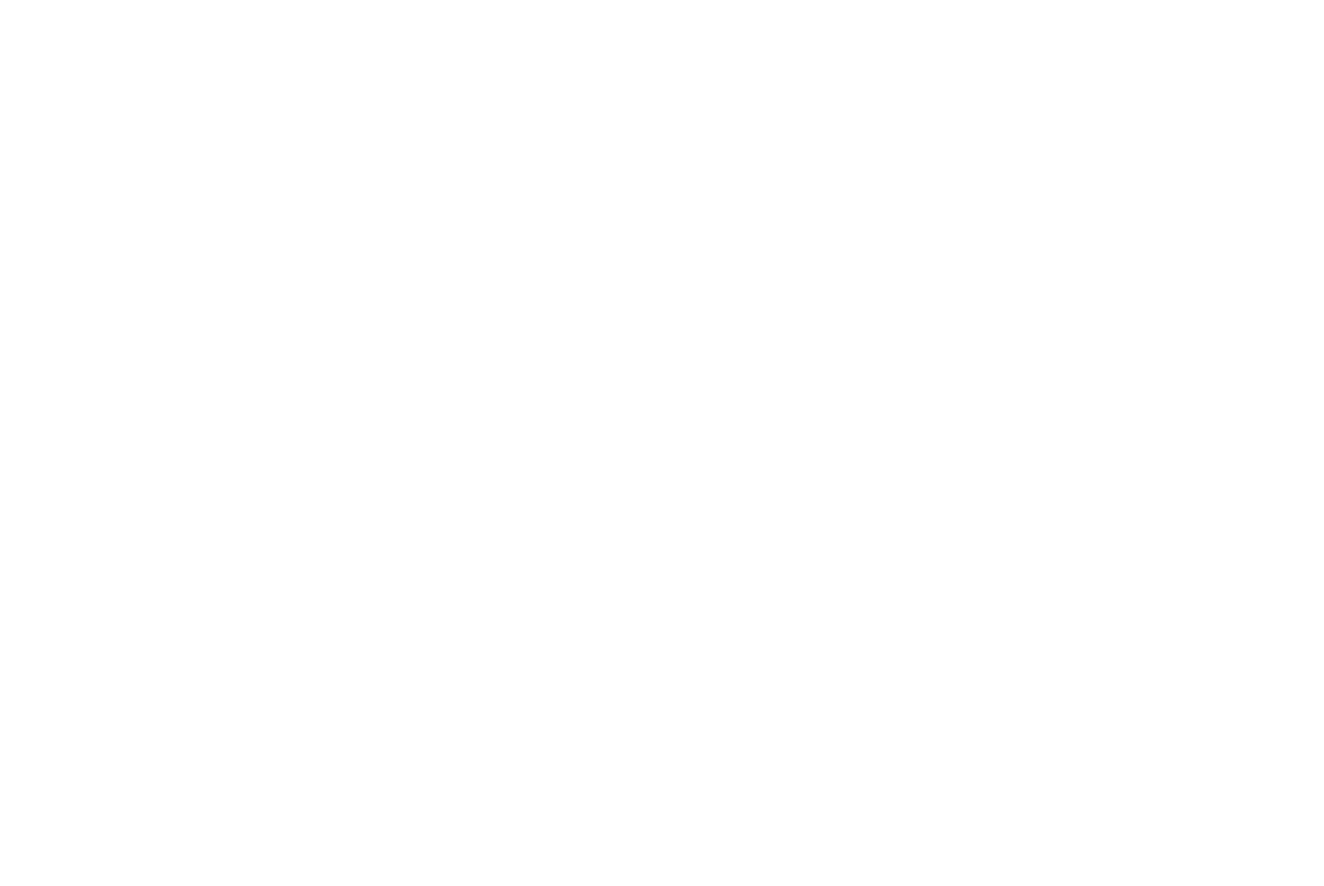
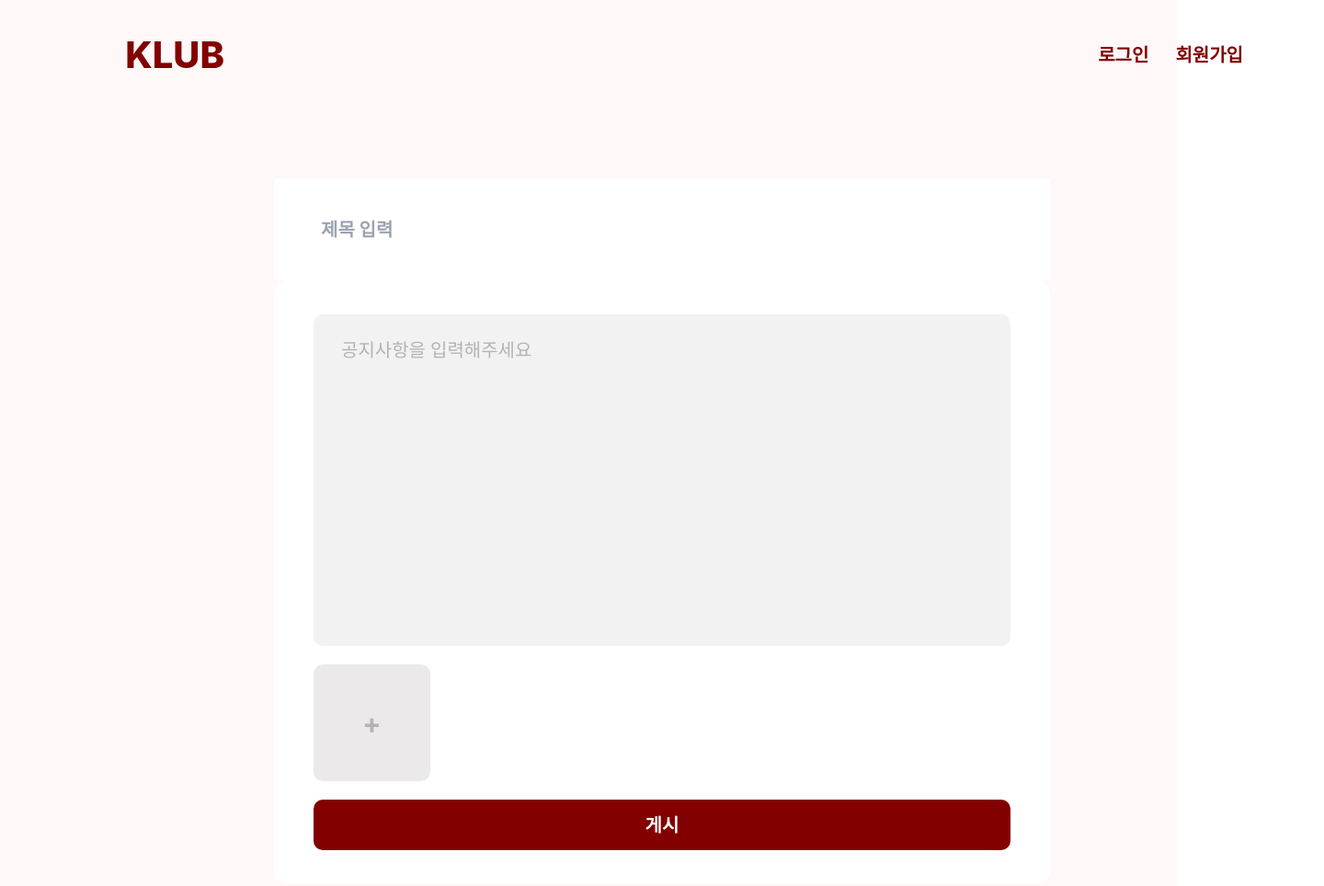
Before and after one commit to kwthon-2024/Team7_FE, a React (Create React App) app in the folder fe/: page /notice in a window 1280 px wide. Before the commit this address had no page. Shown: the top 964 px of the page at 92% size, 1440 px wide, since content can reach past the window. Before the commit the page ends 800 px from the top, so only its background shows below. Built offline with nearby package versions, Linux system fonts and the light colour scheme.

Commit message:
DESIGN: 공지 디자인 구현 및 사진 추가 기능

```diff
--- a/fe/src/App.js
+++ b/fe/src/App.js
@@ -9,6 +9,7 @@ import PublicRoute from './PublicRoute';
 
 import Join from './pages/Join';
 import Login from './pages/Login';
+import Notice from './pages/Notice';
 
 function App() {
   return (
@@ -17,6 +18,7 @@ function App() {
       {/* <Route element={<PublicRoute />}> */}
         <Route path="/join" element={<Join />} />
         <Route path="/login" element={<Login />} />
+        <Route path="/notice" element={<Notice />} />
       {/* </Route> */}
 
       <Route element={<PrivateRoute />}>
--- /dev/null
+++ b/fe/src/pages/Notice.js
@@ -0,0 +1,117 @@
+import './../index.css'; // Tailwind CSS 파일 import
+import React, { useState } from 'react';
+import { useNavigate } from 'react-router-dom';
+import axiosInstance from '../api/axios';
+
+
+function Login() {
+    const navigate = useNavigate();
+
+    const [title, setTitle] = useState('');
+    const [contents, setContents] = useState('');
+    const [images, setImages] = useState([]);
+
+    // 메인 페이지로 이동
+    const mainClick = () => {
+        console.log('로고 클릭');
+        navigate('/');
+    }
+
+    // 회원가입 페이지로 이동
+    const joinClick = () => {
+        console.log('회원가입 버튼 클릭');
+        navigate('/join');
+    }
+
+
+    // 로그인 페이지로 이동
+    const loginClick = () => {
+        console.log('로그인 버튼 클릭');
+        navigate('/login');
+    }
+
+    // 이미지 업로드
+    const handleImageUpload = (event) => {
+        const files = Array.from(event.target.files);
+        const fileURLs = files.map((file) => URL.createObjectURL(file));
+        setImages((prevImages) => [...prevImages, ...fileURLs]);
+    };
+
+    // 이미지 업로드 삭제
+    const handleRemoveImage = (index) => {
+        setImages((prevImages) => prevImages.filter((_, i) => i !== index));
+    };
+
+
+    return (
+        <div className="w-[100%] h-[1061px] relative bg-[#fff8f8]">
+            <div className="w-[844px] h-[768px] left-[298px] top-[194px] absolute flex-col justify-start items-start inline-flex">
+
+                {/* 제목 입력 */}
+                <div className="self-stretch h-[111px] pl-[51px] pr-[37px] py-[37px] bg-white justify-start items-center gap-5 inline-flex">
+                    <input type='text' className="w-[650px] text-[#b3b3b3] text-xl font-bold font-['Inter']" placeholder='제목 입력' name="title" value={title} onChange={(event) => setTitle(event.target.value)} />
+                </div>
+
+                <div className="self-stretch h-[657px] p-[37px] bg-white rounded-[15px] flex-col justify-center items-center gap-5 flex">
+                    {/* 공지사항 입력 */}
+                    <div className="w-[758px] h-[379px] justify-start items-start gap-5 inline-flex">
+                        <div className="w-[758px] self-stretch px-[30px] py-[25px] bg-[#f3f2f2] rounded-[10px] justify-start items-start gap-2.5 flex">
+                            <textarea className="w-full h-full bg-transparent border-none resize-none text-[#b3b3b3] text-xl font-normal font-['Pretendard'] outline-none placeholder-[#b3b3b3]" placeholder='공지사항을 입력해주세요' name='contents' value={contents} onChange={(event) => setContents(event.target.value)}></textarea>
+                        </div>
+                    </div>
+
+                    {/* 이미지 첨부 */}
+                    <div className="w-[758px] justify-start items-start gap-5 inline-flex">
+                        {images.map((image, index) => (
+                            <div
+                                key={index}
+                                className="relative w-[127px] h-[127px] bg-[#ebe9e9] rounded-[10px] overflow-hidden"
+                            >
+                                <img
+                                    src={image}
+                                    alt={`uploaded-${index}`}
+                                    className="w-full h-full object-cover"
+                                />
+                                <button
+                                    onClick={() => handleRemoveImage(index)}
+                                    className="absolute top-1 right-1 bg-red-500 text-white rounded-full w-5 h-5 flex justify-center items-center"
+                                >
+                                    ×
+                                </button>
+                            </div>
+                        ))}
+                        <label
+                            htmlFor="image-upload"
+                            className="w-[127px] h-[127px] bg-[#ebe9e9] rounded-[10px] flex justify-center items-center cursor-pointer"
+                        >
+                            <span className="text-[#b3b3b3] text-3xl font-bold">+</span>
+                            <input
+                                id="image-upload"
+                                type="file"
+                                accept="image/*"
+                                multiple
+                                className="hidden"
+                                onChange={handleImageUpload}
+                            />
+                        </label>
+                    </div>
+
+                    {/* 게시 버튼 */}
+                    <div className="w-[758px] h-[55px] px-[30px] py-[25px] bg-[#820000] rounded-[10px] justify-center items-center gap-2.5 inline-flex">
+                        <button type='submit' className="text-white text-xl font-semibold font-['Pretendard']">게시</button>
+                    </div>
+                </div>
+            </div>
+            <div className="w-[1440px] h-[120px] px-[88px] py-[35px] left-0 top-0 absolute justify-end items-center gap-2.5 inline-flex">
+                <div className="w-[1048px] text-[#820000] text-[40px] font-extrabold font-['Inter']" onClick={mainClick}>KLUB</div>
+                <div className="justify-start items-center gap-[29px] flex">
+                    <button className="text-[#820000] text-xl font-semibold font-['Inter']" onClick={loginClick}>로그인</button>
+                    <button className="text-[#820000] text-xl font-semibold font-['Inter']" onClick={joinClick}>회원가입</button>
+                </div>
+            </div>
+        </div>
+
+    )
+}
+
+export default Login;
```
Also changed, not shown: fe/src/pages/Join.js (indentation only).
